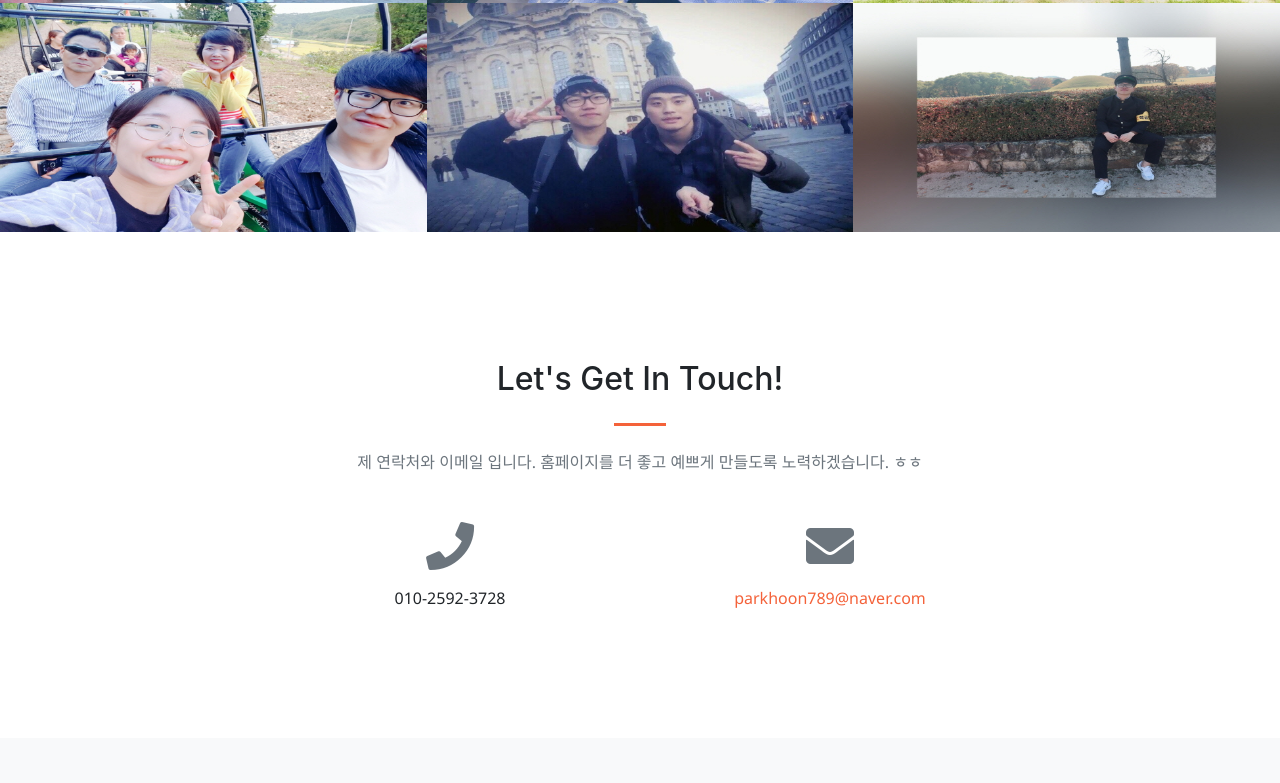
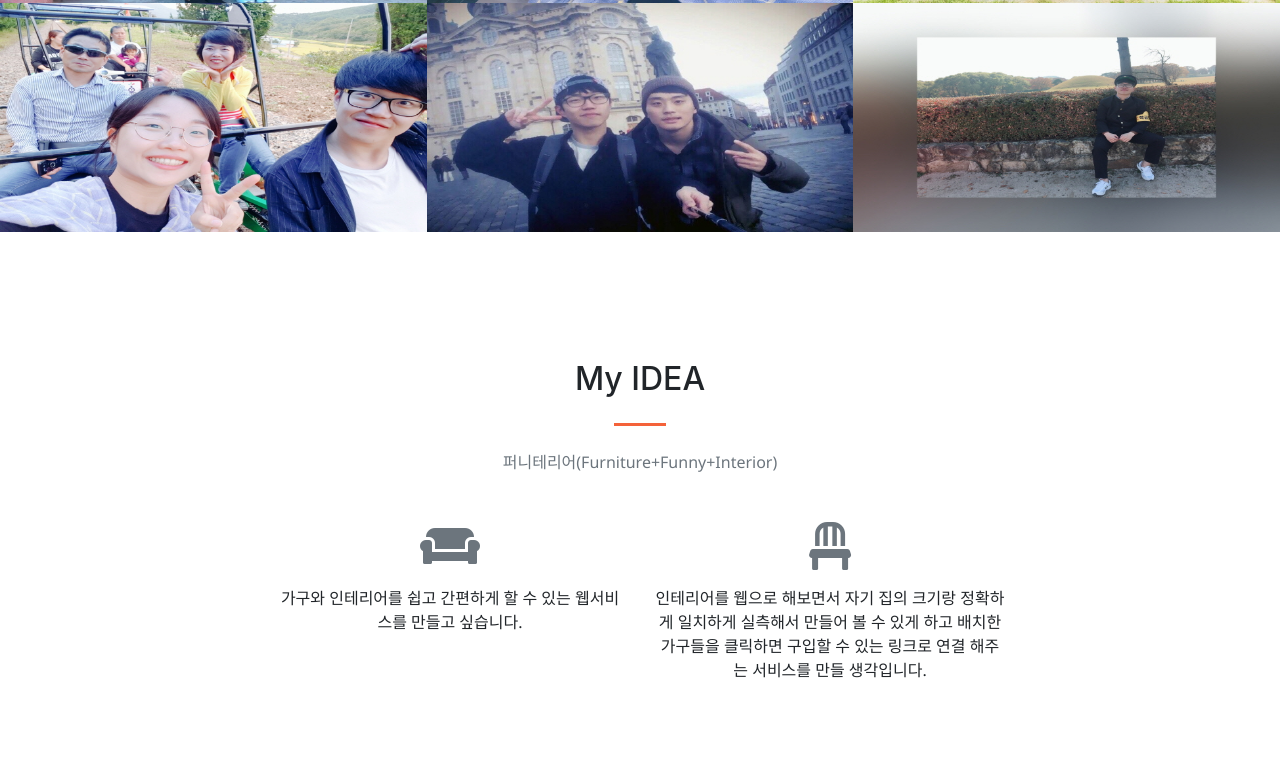
Before and after one commit to enjoyingan/firstproject, a website: page index.html in a window 1280 px wide. Shown: the part 1999-2782 px from the top of the page. Drawn offline with Linux system fonts and the light colour scheme.

Commit message:
Add files via upload

```diff
--- a/index.html
+++ b/index.html
@@ -47,7 +47,7 @@
             <a class="nav-link js-scroll-trigger" href="#portfolio">pictures</a>
           </li>
           <li class="nav-item">
-            <a class="nav-link js-scroll-trigger" href="#contact">Contact</a>
+            <a class="nav-link js-scroll-trigger" href="#contact">My IDEA</a>
           </li>
         </ul>
       </div>
@@ -212,20 +212,22 @@
     <div class="container">
       <div class="row justify-content-center">
         <div class="col-lg-8 text-center">
-          <h2 class="mt-0">Let's Get In Touch!</h2>
+          <h2 class="mt-0">My IDEA</h2>
           <hr class="divider my-4">
-          <p class="text-muted mb-5">제 연락처와 이메일 입니다. 홈페이지를 더 좋고 예쁘게 만들도록 노력하겠습니다. ㅎㅎ</p>
+          <p class="text-muted mb-5">퍼니테리어(Furniture+Funny+Interior)</p>
         </div>
       </div>
       <div class="row">
         <div class="col-lg-4 ml-auto text-center">
-          <i class="fas fa-phone fa-3x mb-3 text-muted"></i>
-          <div>010-2592-3728</div>
+          <i class="fas fa-couch fa-3x mb-3 text-muted"></i>
+          <div>가구와 인테리어를 쉽고 간편하게 할 수 있는 웹서비스를 만들고 싶습니다.
+          </div>
         </div>
         <div class="col-lg-4 mr-auto text-center">
-          <i class="fas fa-envelope fa-3x mb-3 text-muted"></i>
-          <!-- Make sure to change the email address in anchor text AND the link below! -->
-          <a class="d-block" href="mailto:parkhoon789@naver.com">parkhoon789@naver.com</a>
+          <i class="fas fa-chair fa-3x mb-3 text-muted"></i>
+          <div> 인테리어를 웹으로 해보면서 자기 집의 크기랑 정확하게 일치하게 실측해서 만들어 볼 수 있게 하고 배치한 가구들을 클릭하면 구입할 수 있는 링크로 연결 해주는 서비스를 만들 생각입니다.
+          </div>
+
         </div>
       </div>
     </div>
```
